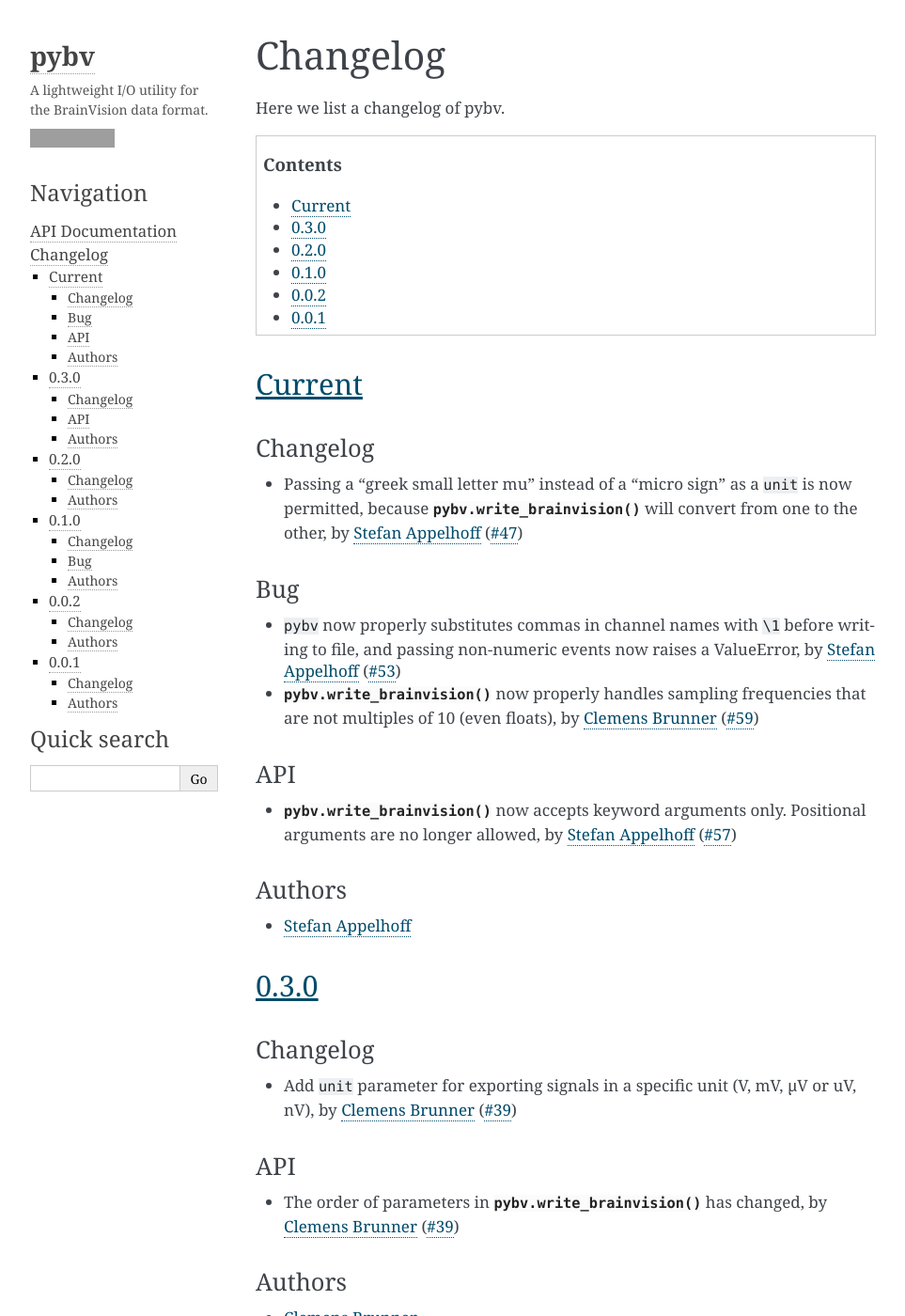
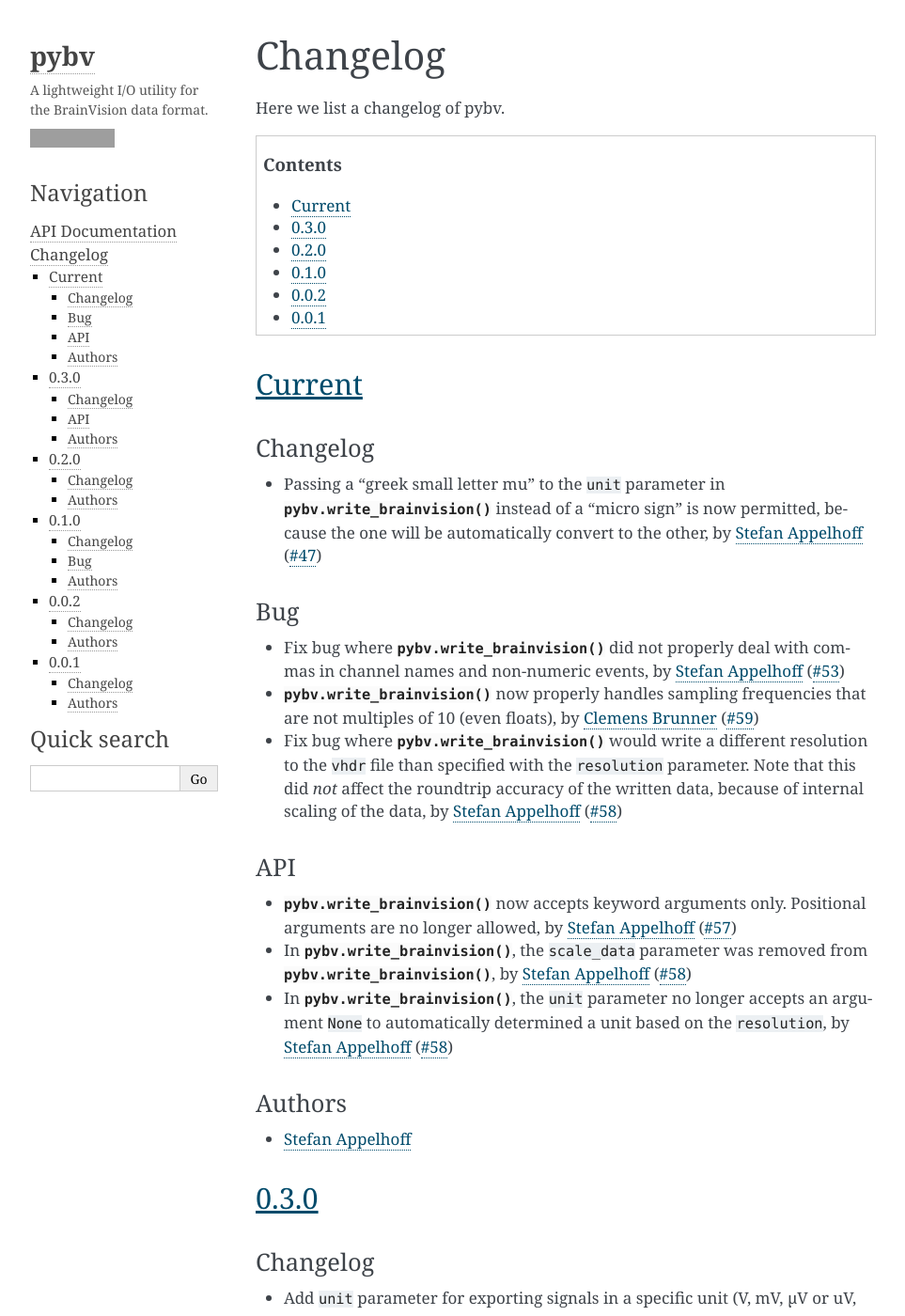
Before and after one commit to bids-standard/pybv, a Sphinx documentation site: the page built from docs/changelog.rst, in a window 1280 px wide and 1400 px high. Shown: the whole window at 94% size, without its empty margins (148-1111 px from the left). Built offline with Sphinx 7.4.7, drawn with Linux system fonts in a browser that asks for light colours; grey boxes are pictures that could not be loaded.

Commit message:
add whatsnew

```diff
--- a/docs/changelog.rst
+++ b/docs/changelog.rst
@@ -17,16 +17,19 @@ Current
 
 Changelog
 ~~~~~~~~~
-- Passing a "greek small letter mu" instead of a "micro sign" as a ``unit`` is now permitted, because :func:`pybv.write_brainvision` will convert from one to the other, by `Stefan Appelhoff`_ (`#47 <https://github.com/bids-standard/pybv/pull/47>`_)
+- Passing a "greek small letter mu" to the ``unit`` parameter in :func:`pybv.write_brainvision` instead of a "micro sign" is now permitted, because the one will be automatically convert to the other, by `Stefan Appelhoff`_ (`#47 <https://github.com/bids-standard/pybv/pull/47>`_)
 
 Bug
 ~~~
-- ``pybv`` now properly substitutes commas in channel names with ``\1`` before writing to file, and passing non-numeric events now raises a ValueError, by `Stefan Appelhoff`_ (`#53 <https://github.com/bids-standard/pybv/pull/53>`_)
+- Fix bug where :func:`pybv.write_brainvision` did not properly deal with commas in channel names and non-numeric events, by `Stefan Appelhoff`_ (`#53 <https://github.com/bids-standard/pybv/pull/53>`_)
 - :func:`pybv.write_brainvision` now properly handles sampling frequencies that are not multiples of 10 (even floats), by `Clemens Brunner`_ (`#59 <https://github.com/bids-standard/pybv/pull/59>`_)
+- Fix bug where :func:`pybv.write_brainvision` would write a different resolution to the ``vhdr`` file than specified with the ``resolution`` parameter. Note that this did *not* affect the roundtrip accuracy of the written data, because of internal scaling of the data, by `Stefan Appelhoff`_ (`#58 <https://github.com/bids-standard/pybv/pull/58>`_)
 
 API
 ~~~
 - :func:`pybv.write_brainvision` now accepts keyword arguments only. Positional arguments are no longer allowed, by `Stefan Appelhoff`_ (`#57 <https://github.com/bids-standard/pybv/pull/57>`_)
+- In :func:`pybv.write_brainvision`, the ``scale_data`` parameter was removed from :func:`pybv.write_brainvision`, by `Stefan Appelhoff`_ (`#58 <https://github.com/bids-standard/pybv/pull/58>`_)
+- In :func:`pybv.write_brainvision`, the ``unit`` parameter no longer accepts an argument ``None`` to automatically determined a unit based on the ``resolution``, by `Stefan Appelhoff`_ (`#58 <https://github.com/bids-standard/pybv/pull/58>`_)
 
 Authors
 ~~~~~~~
```
